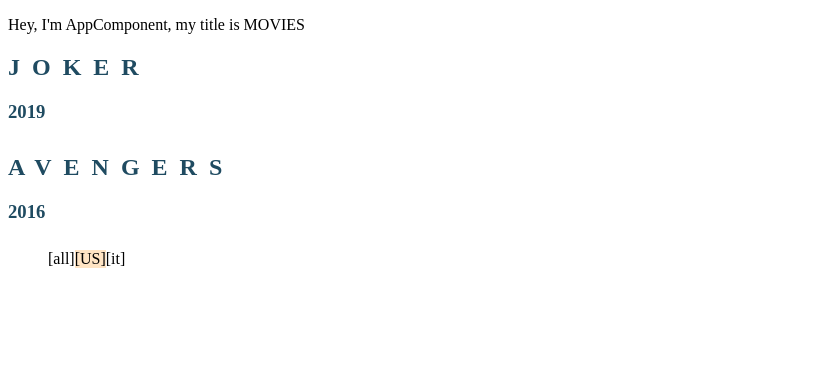
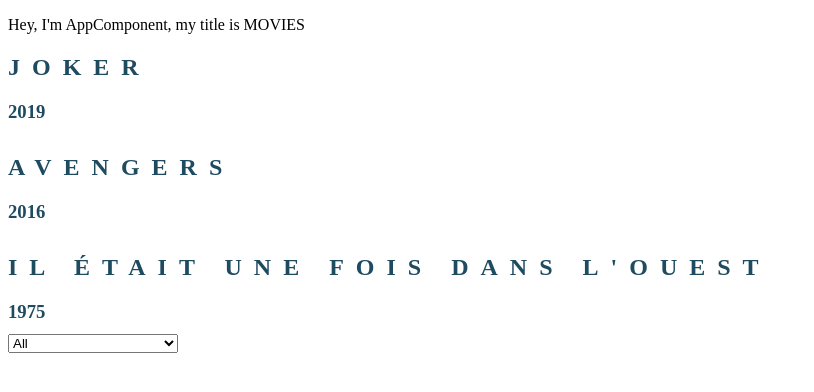
Before and after one commit to Marie-belette/MovieAngularPublic, an Angular app: page / in a window 1280 px wide. Shown: the top 392 px of the page, without its empty margins (0-814 px from the left). Built offline with nearby package versions, Linux system fonts and the light colour scheme.

Commit message:
dernier commit avant ajout dynamique pays

```diff
--- a/src/app/app.component.html
+++ b/src/app/app.component.html
@@ -7,14 +7,16 @@
   </div>
 </div>
 
-<ul>
-    <li  [ngClass]="{'active': defaultCountry == 'all'}" (click) ="defaultCountry='all'">
-     [all]
-    </li>
-    <li  [ngClass]="{'active': defaultCountry == 'US'}" (click) ="defaultCountry='US'">
-      [US]
-    </li>
-    <li [ngClass]="{'active': defaultCountry == 'it'}" (click)="defaultCountry='it'">
-      [it]
-    </li>
-</ul>
+<div id="filter">
+  <select size="1" [(ngModel)]="defaultCountry">
+    <option value="all" selected>
+      All
+    </option>
+    <option value="US">
+      United States of America
+    </option>
+    <option value="it">
+      Italia
+    </option>
+  </select>
+</div>
--- a/src/app/app.component.ts
+++ b/src/app/app.component.ts
@@ -8,7 +8,7 @@
 export class AppComponent {
   public title: string = 'movies';
 
-  public defaultCountry: string = "US";
+  public defaultCountry: string = "all";
 
   public movies: any[] = [
     {
--- a/src/app/app.module.ts
+++ b/src/app/app.module.ts
@@ -2,6 +2,8 @@
 import { NgModule } from '@angular/core';
 
 import { AppRoutingModule } from './app-routing.module';
+
+import { FormsModule } from '@angular/forms'
 import { AppComponent } from './app.component';
 
 @NgModule({
@@ -10,7 +12,8 @@
   ],
   imports: [
     BrowserModule,
-    AppRoutingModule
+    AppRoutingModule,
+    FormsModule
   ],
   providers: [],
   bootstrap: [AppComponent]
```
